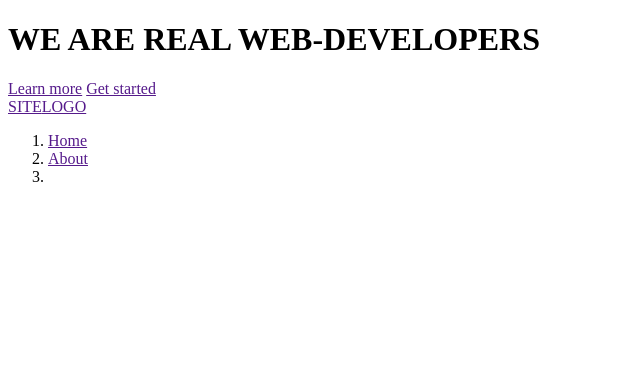
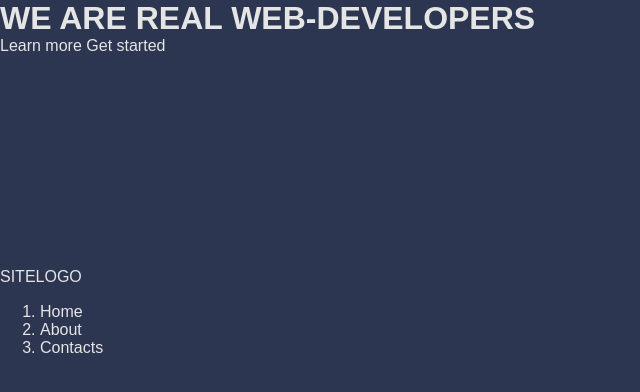
Before and after one commit to KaterynaSolovei/grid-template, a website: page index.html in a window 1280 px wide. Shown: the whole page, without its empty margins (0-640 px from the left). Drawn offline with Linux system fonts and the light colour scheme.

Commit message:
project in process

```diff
--- a/assets/scss/common/_typography.scss
+++ b/assets/scss/common/_typography.scss
@@ -0,0 +1,27 @@
+*,
+*::before,
+*::after {
+
+}
+
+html {
+  font-size: 16px;
+  font-family: Arial;
+  overflow-y: scroll;
+}
+
+body {
+
+}
+
+h1 {
+  font-size: 60px;
+  letter-spacing: 5px;
+  color: $color-light;
+  font-weight: 300;
+  text-align: center;
+}
+a {
+  text-decoration: none;
+  color: $color-gray-light;
+}
--- a/assets/scss/components/header/_header-content.scss
+++ b/assets/scss/components/header/_header-content.scss
@@ -0,0 +1,23 @@
+.header-content {
+  position: relative;
+  z-index: 1;
+
+  display: flex;
+  align-items: center;
+
+  &__container {
+    @extend %container;
+    background-color: green;
+  }
+
+  &__title {
+    margin: 0 0 65px 0;
+  }
+
+  &action {
+    display: flex;
+    justify-content: center;
+    gap: 20px;
+  }
+
+}
--- a/assets/scss/components/header/_header-menu.scss
+++ b/assets/scss/components/header/_header-menu.scss
@@ -0,0 +1,11 @@
+.header-menu {
+  background-color: aqua;
+  position: absolute;
+  z-index: 2;
+
+  &container {
+    @extend %container;
+    display: flex;
+    align-items: center;
+  }
+}
--- a/assets/scss/components/header/_header-navbar.scss
+++ b/assets/scss/components/header/_header-navbar.scss
@@ -0,0 +1,11 @@
+.header-navbar {
+  &__btn {
+    display: none;
+
+  }
+  &__list {
+ @include unlist;
+    display: flex;
+    justify-content: flex-end;
+  }
+}
--- a/assets/scss/components/header/_header-overlay.scss
+++ b/assets/scss/components/header/_header-overlay.scss
@@ -0,0 +1,5 @@
+.header-overlay {
+  @include abs-position;
+  background-color: #2d3651;
+  opacity: 0.8;
+}
--- a/assets/scss/components/header/_header.scss
+++ b/assets/scss/components/header/_header.scss
@@ -0,0 +1,12 @@
+.header {
+position: relative;
+min-height: 100vh;
+background-color: #2d3651;
+display: grid;
+color: #e5e5e5;
+background-image: url(assets\img\img-header.png);
+background-repeat: no-repeat;
+background-position: 50% 50%;
+background-size: cover;
+padding: 150px 0;
+}
--- a/assets/scss/mixins/_extends.scss
+++ b/assets/scss/mixins/_extends.scss
@@ -0,0 +1,4 @@
+%container {
+  width: min(100% - 40px, 1300px);
+margin-inline: auto;
+}
--- a/assets/scss/presets/_variables.scss
+++ b/assets/scss/presets/_variables.scss
@@ -3,6 +3,7 @@
 $font-header: "Roboto Slab", serif;
 $font-main: "Roboto", sans-serif;
 $font-size: 16px;
+$container: 1300px;
 
 $ul: 1340px;
 $xl: 1200px;
--- a/assets/scss/style.scss
+++ b/assets/scss/style.scss
@@ -1,4 +1,10 @@
 @use "../../libs/normalize.css/normalize";
+
+@use "presets/skin";
+@use "presets/variables";
+
+@use "mixins/extends";
+@use "mixins/index";
 
 @use "common/typography";
 @use "common/classes";
--- a/index.html
+++ b/index.html
@@ -34,9 +34,9 @@
 
     <div class="header-menu">
       <div class="header-menu__container"></div>
-      <div class="header-logo">
-        <a class="header-logo" href="">
-          <span> SITE</span>LOGO
+      <div class="header-logo__link">
+        <a class="header-logo__accent" href="">
+          <span>SITE</span>LOGO
         </a>
       </div>
 
@@ -54,7 +54,7 @@
             <a class="header-navbar__list" href="">About</a>
           </li>
           <li class="header-navbar__item">
-            <a class="header-navbar__list" href=""></a>
+            <a class="header-navbar__list" href="">Contacts</a>
           </li>
         </ol>
       </nav>
```
Also changed, not shown: assets/css/style.css, assets/css/style.min.css (added), 1 other file.
